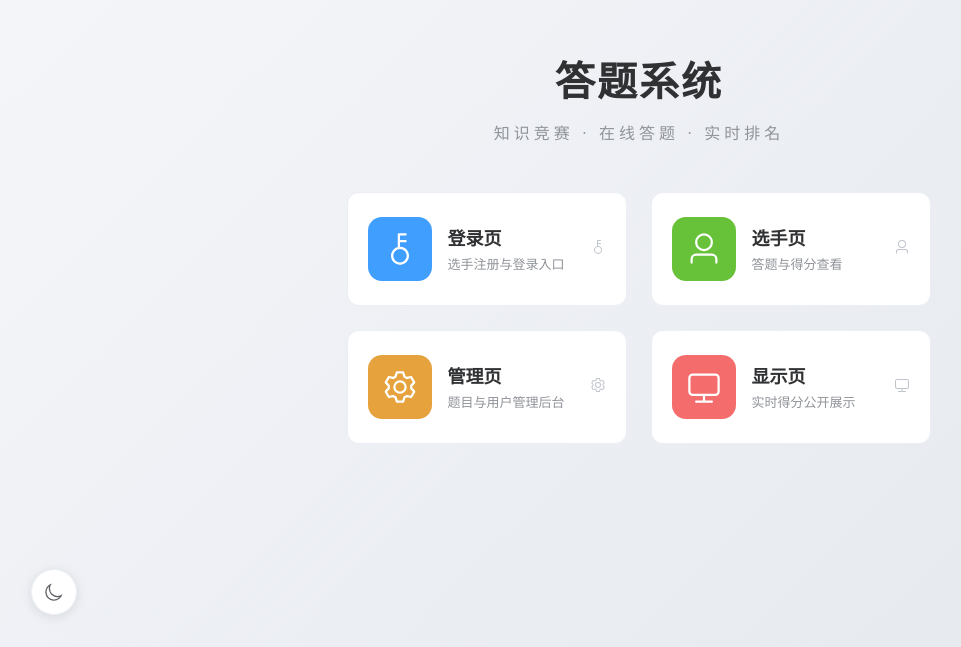
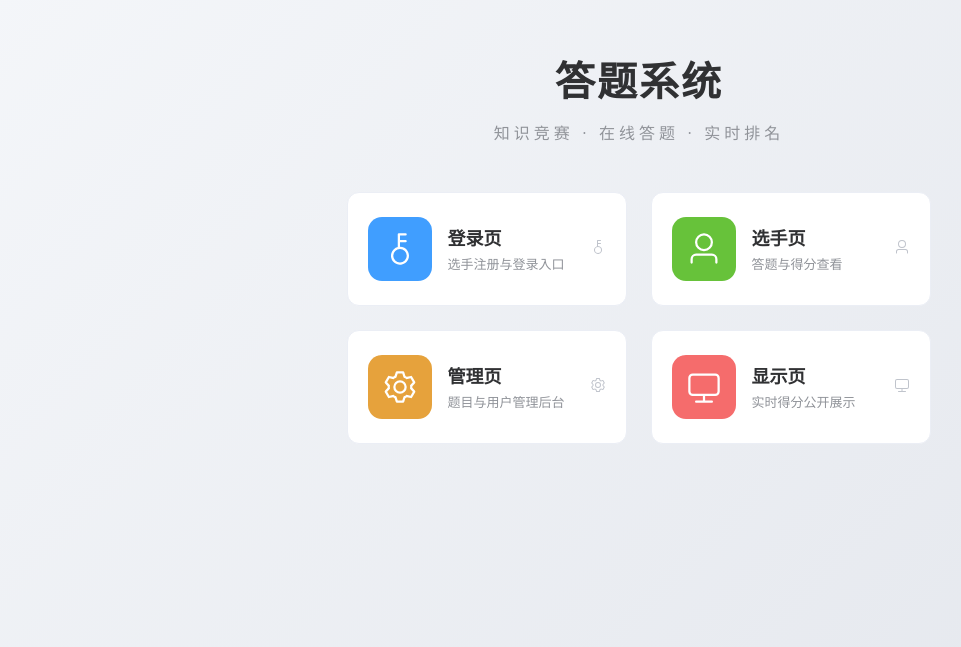
Before and after one commit to WUMINGTTT/Answering-System, a Vue app in the folder Frontend/: page / in a window 1280 px wide. Shown: the part 153-800 px from the top of the page, without its empty margins (1-962 px from the left). Built offline with nearby package versions, Linux system fonts and the light colour scheme.

Commit message:
前端：完善深色浅色模式切换

```diff
--- a/Frontend/src/App.vue
+++ b/Frontend/src/App.vue
@@ -1,11 +1,9 @@
 <script setup lang="ts">
 import { RouterView } from 'vue-router'
-import ThemeToggle from '@/components/ThemeToggle.vue'
 </script>
 
 <template>
   <RouterView />
-  <ThemeToggle />
 </template>
 
 <!-- 全局主题样式（非 scoped） -->
@@ -27,23 +25,6 @@ import ThemeToggle from '@/components/ThemeToggle.vue'
   --shadow-card: 0 2px 12px rgba(0, 0, 0, 0.04);
 }
 
-/* ========== 深色 ========== */
-:root.dark {
-  --bg-page: #14141a;
-  --bg-card: #1e1e28;
-  --bg-sidebar: #1a1a24;
-  --bg-hover: #2a2a36;
-  --bg-active: rgba(64, 158, 255, 0.12);
-  --border-base: #2e2e3a;
-  --border-light: #262632;
-  --text-primary: #e4e4ec;
-  --text-regular: #b0b0be;
-  --text-secondary: #787882;
-  --text-placeholder: #565662;
-  --color-primary: #60a5fa;
-  --shadow-card: 0 2px 12px rgba(0, 0, 0, 0.3);
-}
-
 /* 主题切换时禁用过渡，避免组件颜色不同步 */
 html.no-transition,
 html.no-transition *,
@@ -53,11 +34,6 @@ html.no-transition *::after {
   animation: none !important;
 }
 
-/* 全局过渡 */
-html.dark {
-  color-scheme: dark;
-}
-
 body {
   margin: 0;
   background: var(--bg-page);
--- a/Frontend/src/components/ThemeToggle.vue
+++ b/Frontend/src/components/ThemeToggle.vue
@@ -1,52 +1,50 @@
 <script setup lang="ts">
 import { Sunny, Moon } from '@element-plus/icons-vue'
 import { useThemeStore } from '@/stores/theme'
+
+defineProps<{
+  collapsed?: boolean
+}>()
 
 const theme = useThemeStore()
 </script>
 
 <template>
-  <el-tooltip :content="theme.isDark ? '切换浅色模式' : '切换深色模式'" placement="right">
+  <el-tooltip :content="theme.isDark ? '切换浅色模式' : '切换深色模式'" placement="top">
     <div class="theme-toggle" @click="theme.toggle()">
-      <el-icon :size="20">
+      <el-icon :size="18">
         <component :is="theme.isDark ? Sunny : Moon" />
       </el-icon>
+      <span v-if="!collapsed" class="toggle-label">
+        {{ theme.isDark ? '浅色模式' : '深色模式' }}
+      </span>
     </div>
   </el-tooltip>
 </template>
 
 <style scoped>
 .theme-toggle {
-  position: fixed;
-  bottom: 32px;
-  left: 32px;
-  z-index: 1000;
-  width: 44px;
-  height: 44px;
-  border-radius: 50%;
-  background: var(--bg-card);
-  box-shadow: 0 2px 12px rgba(0, 0, 0, 0.1);
-  display: flex;
+  display: inline-flex;
   align-items: center;
   justify-content: center;
+  gap: 8px;
+  height: 36px;
+  padding: 0 12px;
+  border-radius: 8px;
+  background: transparent;
   cursor: pointer;
-  color: var(--text-regular);
-  border: 1px solid var(--border-base);
+  color: var(--text-secondary);
+  transition: all 0.2s ease;
+  white-space: nowrap;
 }
 
 .theme-toggle:hover {
-  transform: scale(1.1);
-  box-shadow: 0 4px 16px rgba(0, 0, 0, 0.15);
+  background: var(--bg-hover);
   color: var(--color-primary);
-  border-color: var(--color-primary);
 }
 
-/* 深色模式阴影加深 */
-:global(.dark) .theme-toggle {
-  box-shadow: 0 2px 12px rgba(0, 0, 0, 0.4);
-}
-
-:global(.dark) .theme-toggle:hover {
-  box-shadow: 0 4px 20px rgba(0, 0, 0, 0.5);
+.toggle-label {
+  font-size: 13px;
+  user-select: none;
 }
 </style>
--- a/Frontend/src/router/index.ts
+++ b/Frontend/src/router/index.ts
@@ -5,6 +5,7 @@ import DisplayView from '@/views/DisplayView.vue'
 import PlayerView from '@/views/PlayerView.vue'
 import AdminView from '@/views/AdminView.vue'
 import { getMe } from '@/api/users'
+import { useThemeStore } from '@/stores/theme'
 
 const router = createRouter({
   history: createWebHistory(import.meta.env.BASE_URL),
@@ -63,4 +64,11 @@ router.beforeEach(async (to) => {
   }
 })
 
+// ========== 深色模式：仅在管理页生效 ==========
+router.afterEach((to) => {
+  const theme = useThemeStore()
+  const isAdmin = to.path === '/admin'
+  document.documentElement.classList.toggle('dark', isAdmin && theme.isDark)
+})
+
 export default router
--- a/Frontend/src/stores/theme.ts
+++ b/Frontend/src/stores/theme.ts
@@ -12,18 +12,11 @@ function getInitial(): boolean {
   return window.matchMedia?.('(prefers-color-scheme: dark)').matches ?? false
 }
 
-function applyTheme(isDark: boolean) {
-  document.documentElement.classList.toggle('dark', isDark)
-}
-
 export const useThemeStore = defineStore('theme', () => {
   const isDark = ref(getInitial())
 
-  // 初始化时立即应用
-  applyTheme(isDark.value)
-
+  // 持久化偏好到 localStorage，不在全局应用主题
   watch(isDark, (val) => {
-    applyTheme(val)
     try {
       localStorage.setItem(STORAGE_KEY, val ? 'dark' : 'light')
     } catch {}
--- a/Frontend/src/views/AdminView.vue
+++ b/Frontend/src/views/AdminView.vue
@@ -5,9 +5,12 @@ import { Monitor, User, Document, Fold, Expand } from '@element-plus/icons-vue'
 import UserManagement from '@/components/adminView/UserManagement.vue'
 import QuestionManagement from '@/components/adminView/QuestionManagement.vue'
 import DashboardPanel from '@/components/adminView/DashboardPanel.vue'
+import ThemeToggle from '@/components/ThemeToggle.vue'
+import { useThemeStore } from '@/stores/theme'
 
 const route = useRoute()
 const router = useRouter()
+const theme = useThemeStore()
 
 const activeMenu = ref((route.query.tab as string) || 'dashboard')
 const isCollapse = ref(false)
@@ -19,10 +22,17 @@ function toggleCollapse() {
 watch(activeMenu, (val) => {
   router.replace({ query: { tab: val } })
 })
+
+// ========== 深色模式：仅在管理页生效 ==========
+// 路由守卫负责进入/离开时同步 html.dark
+// 此处监听切换操作，确保在管理页内切换时实时同步
+watch(() => theme.isDark, (val) => {
+  document.documentElement.classList.toggle('dark', val)
+})
 </script>
 
 <template>
-  <el-container class="admin-container">
+  <el-container class="admin-container" :class="{ dark: theme.isDark }">
     <el-aside :width="isCollapse ? '64px' : '220px'">
       <div class="logo">
         <span v-if="!isCollapse">后台管理</span>
@@ -49,7 +59,11 @@ watch(activeMenu, (val) => {
           <template #title>题目管理</template>
         </el-menu-item>
       </el-menu>
-    </el-aside>
+
+        <div class="aside-footer">
+          <ThemeToggle :collapsed="isCollapse" />
+        </div>
+      </el-aside>
 
     <el-main>
       <DashboardPanel v-if="activeMenu === 'dashboard'" />
@@ -67,6 +81,7 @@ watch(activeMenu, (val) => {
 
 /* ========== 侧边栏 ========== */
 .el-aside {
+  position: relative;
   background: var(--bg-sidebar);
   overflow: hidden;
   transition: width 0.3s cubic-bezier(0.4, 0, 0.2, 1);
@@ -88,6 +103,7 @@ watch(activeMenu, (val) => {
   border-bottom: 1px solid var(--border-base);
   transition: padding 0.3s;
   user-select: none;
+  white-space: nowrap;
 }
 
 .toggle-btn {
@@ -169,4 +185,32 @@ watch(activeMenu, (val) => {
   background: var(--bg-page);
   padding: 24px;
 }
+
+/* ========== 侧边栏底部（主题切换） ========== */
+.aside-footer {
+  position: absolute;
+  bottom: 16px;
+  left: 0;
+  right: 0;
+  display: flex;
+  justify-content: center;
+  padding: 0 8px;
+}
+
+/* ========== 深色模式 CSS 变量（仅管理页） ========== */
+.admin-container.dark {
+  --bg-page: #14141a;
+  --bg-card: #1e1e28;
+  --bg-sidebar: #1a1a24;
+  --bg-hover: #2a2a36;
+  --bg-active: rgba(64, 158, 255, 0.12);
+  --border-base: #2e2e3a;
+  --border-light: #262632;
+  --text-primary: #e4e4ec;
+  --text-regular: #b0b0be;
+  --text-secondary: #787882;
+  --text-placeholder: #565662;
+  --color-primary: #60a5fa;
+  --shadow-card: 0 2px 12px rgba(0, 0, 0, 0.3);
+}
 </style>
```
